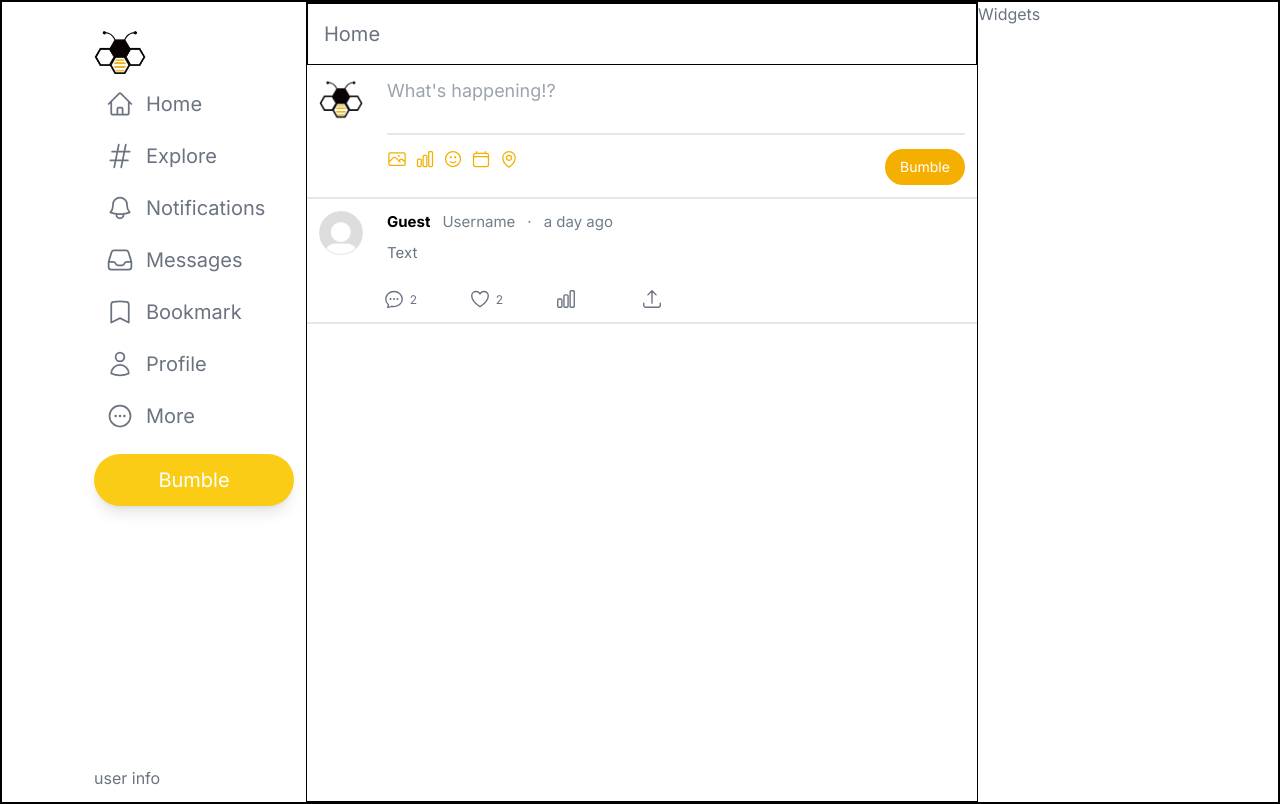
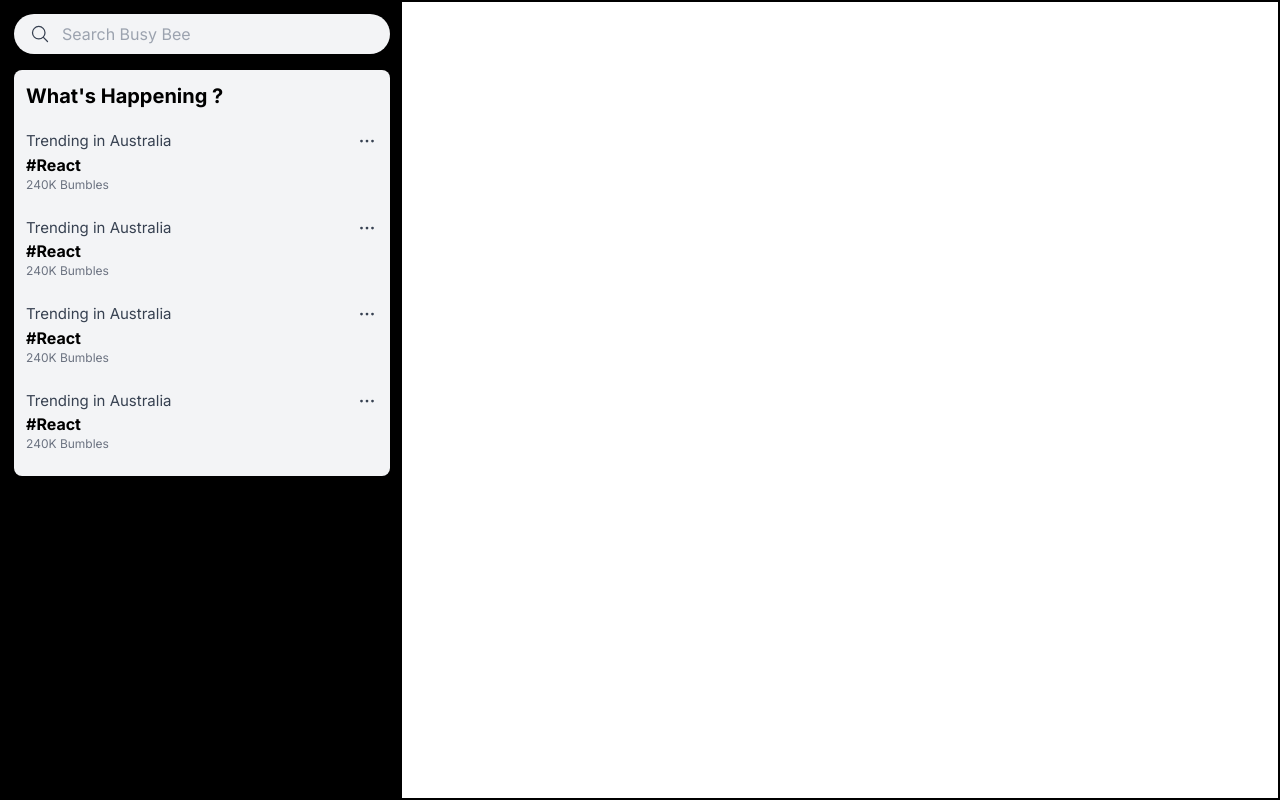
Before and after one commit to KrazyNight/social-media-app-solo-3, a Next.js app: page / in a window 1280 px wide. Built offline with nearby package versions, Linux system fonts and the light colour scheme.

Commit message:
Widgets part 1

```diff
--- a/app/page.tsx
+++ b/app/page.tsx
@@ -16,8 +16,8 @@ export default function Home() {
     flex
     ">
 
-      <Sidebar />
-      <PostFeed />
+      {/* <Sidebar />
+      <PostFeed /> */}
       <Widgets />
 
 
--- a/components/Widgets.tsx
+++ b/components/Widgets.tsx
@@ -1,11 +1,288 @@
+import { EllipsisHorizontalIcon, MagnifyingGlassIcon } from '@heroicons/react/24/outline'
 import React from 'react'
 
 export default function Widgets() {
   return (
     <>
-    <div className='hidden sm:block'>
-      Widgets
+    <div className='p-3
+    bg-black
+    w-[400px]
+    flex flex-col space-y-4
+    '>
+
+      <div className='flex
+      bg-gray-100 text-gray-700
+      rounded-full space-x-3
+      items-center
+      h-[40px]
+
+      '>
+        <MagnifyingGlassIcon className='
+        w-[20px] h-[20px]
+        ml-4
+        ' />
+        <input type="text"
+        placeholder='Search Busy Bee'
+        className='bg-transparent outline-none '
+        />
+
+      </div>
+
+      <div className='bg-gray-100
+      p-3
+      rounded-lg
+      '>
+        <h1 className='text-black font-bold text-xl mb-2'>What's Happening ?</h1>
+
+
+
+
+        <div className='flex flex-col py-3  '>
+          <div className='flex justify-between
+          text-gray-700
+          text-[15px]
+          '>
+            <span>Trending in Australia</span>
+            <EllipsisHorizontalIcon className='w-[22px] h-[22px]' />
+          </div>
+          <span className='text-md font-bold text-black'>#React</span>
+          <span className='text-xs'>240K Bumbles</span>
+        </div>
+
+                <div className='flex flex-col py-3  '>
+          <div className='flex justify-between
+          text-gray-700
+          text-[15px]
+          '>
+            <span>Trending in Australia</span>
+            <EllipsisHorizontalIcon className='w-[22px] h-[22px]' />
+          </div>
+          <span className='text-md font-bold text-black'>#React</span>
+          <span className='text-xs'>240K Bumbles</span>
+        </div>
+
+                <div className='flex flex-col py-3  '>
+          <div className='flex justify-between
+          text-gray-700
+          text-[15px]
+          '>
+            <span>Trending in Australia</span>
+            <EllipsisHorizontalIcon className='w-[22px] h-[22px]' />
+          </div>
+          <span className='text-md font-bold text-black'>#React</span>
+          <span className='text-xs'>240K Bumbles</span>
+        </div>
+
+                <div className='flex flex-col py-3  '>
+          <div className='flex justify-between
+          text-gray-700
+          text-[15px]
+          '>
+            <span>Trending in Australia</span>
+            <EllipsisHorizontalIcon className='w-[22px] h-[22px]' />
+          </div>
+          <span className='text-md font-bold text-black'>#React</span>
+          <span className='text-xs'>240K Bumbles</span>
+        </div>
+      </div>
+
+
+
+
+
+
+
+
+
+
     </div>
     </>
   )
 }
+
+
+// //Step 2 creating What's happening and Follow chart
+// import { EllipsisHorizontalIcon, MagnifyingGlassIcon } from '@heroicons/react/24/outline'
+// import Image from 'next/image'
+// import React from 'react'
+
+// export default function Widgets() {
+//   return (
+//     <>
+//       {/* hidden sm:block */}
+//     <div className='
+//     p-3
+//     bg-black
+//     flex flex-col space-y-4
+//     w-[400px]
+
+//     '>
+
+//       <div className='
+//       flex
+//       bg-gray-100 text-gray-600
+//       h-[44px] items-center
+//       rounded-full space-x-3 pl-5
+
+
+
+//         '>
+//         <MagnifyingGlassIcon className='
+//         h-[20px] w-[20px]
+
+//         '/>
+//         <input type="text"
+//         placeholder='Search Busy Bee '
+//         className='
+//         bg-transparent outline-none
+
+//         '
+//         />
+//       </div>
+
+
+//       <div className='
+//       bg-gray-100
+//       rounded-xl p-3
+//       '>
+//         <h1 className='
+//         text-xl font-bold mb-2
+//         '> What's happening?</h1>
+
+//         <div className='flex flex-col py-3'>
+//           <div className='flex justify-between
+//           text-gray-700
+//           text-[13px]
+//           '>
+//             <span>Trending in Austrilia </span>
+//             <EllipsisHorizontalIcon className='w-[20px] h-[20px] '/>
+//           </div>
+
+//           <span className='text-black text-md font-bold'>#Reactjs</span>
+
+//           <span className='text-gray-700 text-xs'>240k Bumbles</span>
+
+//         </div>
+
+//         <div className='flex flex-col py-3'>
+//           <div className='flex justify-between
+//           text-gray-700
+//           text-[13px]
+//           '>
+//             <span>Trending in Austrilia </span>
+//             <EllipsisHorizontalIcon className='w-[20px] h-[20px] '/>
+//           </div>
+
+//           <span className='text-black text-md font-bold'>#Reactjs</span>
+
+//           <span className='text-gray-700 text-xs'>240k Bumbles</span>
+
+//         </div>
+
+//         <div className='flex flex-col py-3'>
+//           <div className='flex justify-between
+//           text-gray-700
+//           text-[13px]
+//           '>
+//             <span>Trending in Austrilia </span>
+//             <EllipsisHorizontalIcon className='w-[20px] h-[20px] '/>
+//           </div>
+
+//           <span className='text-black text-md font-bold'>#Reactjs</span>
+
+//           <span className='text-gray-700 text-xs'>240k Bumbles</span>
+
+//         </div>
+
+//         <div className='flex flex-col py-3'>
+//           <div className='flex justify-between
+//           text-gray-700
+//           text-[13px]
+//           '>
+//             <span>Trending in Austrilia </span>
+//             <EllipsisHorizontalIcon className='w-[20px] h-[20px] '/>
+//           </div>
+
+//           <span className='text-black text-md font-bold'>#Reactjs</span>
+
+//           <span className='text-gray-700 text-xs'>240k Bumbles</span>
+
+//         </div>
+//       </div>
+
+
+//       <div className='
+//       bg-gray-100
+//       rounded-xl p-3
+//       '>
+//         <h1 className='
+//         text-xl font-bold mb-2
+//         '> Who to Follow?</h1>
+
+
+//         <div className='flex justify-between items-center py-3 '>
+//           <div className='flex items-center space-x-3'>
+//             <Image
+//             src={"/assets/erik.jpg.jpg"}
+//             width={44}
+//             height={44}
+//             alt="Profile-Pic of Erik"
+//             className='w-11 h-11 rounded-full'
+//             />
+//             <div className='flex flex-col text-sm'>
+//               <span className='text-black font-bold'>Name</span>
+//               <span>Username</span>
+//             </div>
+//           </div>
+
+//           <button className='
+//           bg-black text-white
+//           w-[72px] h-[40px] rounded-full text-sm
+//           '>
+//             Follow
+//           </button>
+//         </div>
+
+
+
+//       </div>
+
+
+
+//     </div>
+//     </>
+//   )
+// }
+
+// // //Step 1:Creating the Seachbar
+// // import { MagnifyingGlassIcon } from '@heroicons/react/24/outline'
+// // import React from 'react'
+
+// // export default function Widgets() {
+// //   return (
+// //     <>
+// //     {/* hidden sm:block */}
+// //     <div className='
+// //     p-3
+
+// //     '>
+// //       <div className='flex
+// //       bg-gray-100 text-gray-600
+// //       h-[44px]
+// //       items-center space-x-3
+// //       rounded-full pl-5
+
+// //       '>
+// //         <MagnifyingGlassIcon className='
+// //         w-[20px] h-[20px]
+// //         ' />
+// //         <input type="text"
+// //         placeholder='Search Busy Bee'
+// //         className='bg-transparent outline-none  '
+// //         />
+// //       </div>
+// //       Widgets
+// //     </div>
+// //     </>
+// //   )
+// // }
```
